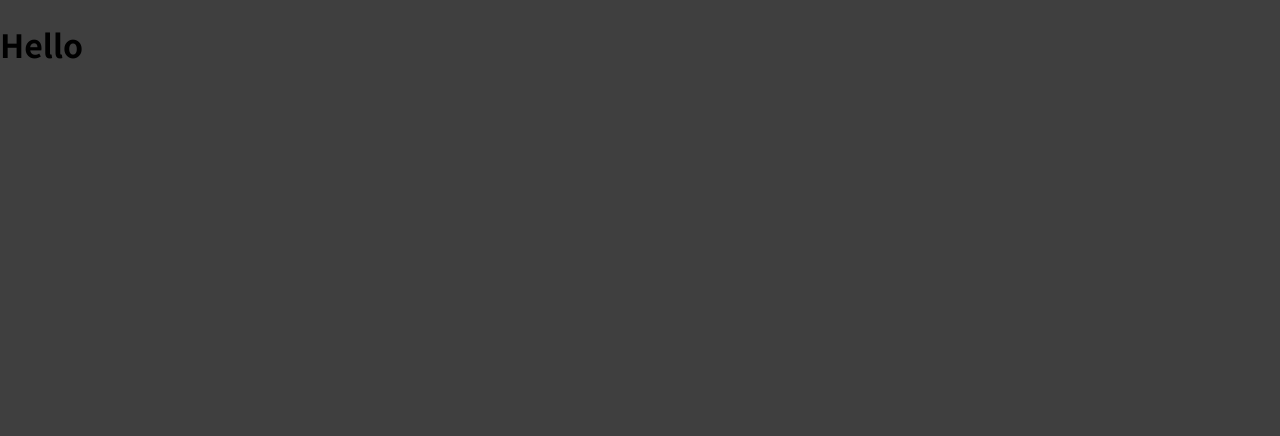
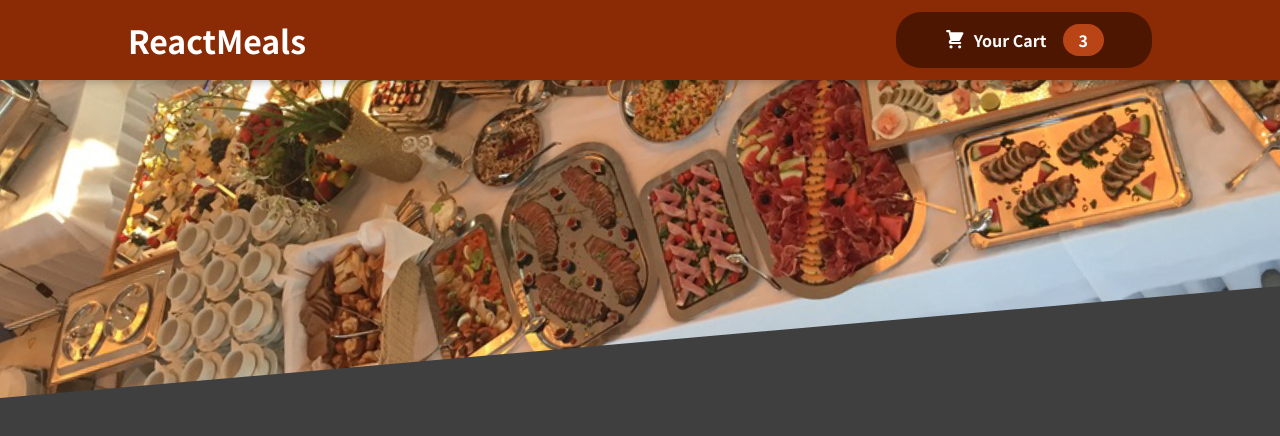
Before and after one commit to Isaias-tech/food-order-v2, a React (Create React App) app: page / in a window 1280 px wide. Shown: the top 436 px of the page. Built offline with nearby package versions, Linux system fonts and the light colour scheme.

Commit message:
Header structure and css added

```diff
--- a/src/App.js
+++ b/src/App.js
@@ -1,10 +1,11 @@
-import React from 'react';
+import React, { Fragment } from 'react';
+import Header from './Components/Header/Header';
 
 const App = () => {
     return (
-        <div>
-            <h1>Hello</h1>
-        </div>
+        <Fragment>
+            <Header />
+        </Fragment>
     );
 }
 
--- /dev/null
+++ b/src/Components/Cart/CartIcon.js
@@ -0,0 +1,13 @@
+const CartIcon = () => {
+    return (
+        <svg
+            xmlns='http://www.w3.org/2000/svg'
+            viewBox='0 0 20 20'
+            fill='currentColor'
+        >
+            <path d='M3 1a1 1 0 000 2h1.22l.305 1.222a.997.997 0 00.01.042l1.358 5.43-.893.892C3.74 11.846 4.632 14 6.414 14H15a1 1 0 000-2H6.414l1-1H14a1 1 0 00.894-.553l3-6A1 1 0 0017 3H6.28l-.31-1.243A1 1 0 005 1H3zM16 16.5a1.5 1.5 0 11-3 0 1.5 1.5 0 013 0zM6.5 18a1.5 1.5 0 100-3 1.5 1.5 0 000 3z' />
+        </svg>
+    );
+}
+
+export default CartIcon;
--- a/src/Components/Header/Header.js
+++ b/src/Components/Header/Header.js
@@ -0,0 +1,20 @@
+import React, { Fragment } from 'react';
+import classes from './Header.module.css';
+import mealImage from '../../Assets/meals.jpg';
+import HeaderCartButton from './HeaderCartButton';
+
+const Header = () => {
+    return (
+        <Fragment>
+            <header className={classes.header}>
+                <h1>ReactMeals</h1>
+                <HeaderCartButton />
+            </header>
+            <div className={classes['main-image']}>
+                <img src={mealImage} alt="Meals" />
+            </div>
+        </Fragment>
+    );
+}
+
+export default Header;
--- a/src/Components/Header/HeaderCartButton.js
+++ b/src/Components/Header/HeaderCartButton.js
@@ -0,0 +1,19 @@
+import React from 'react';
+import classes from './HeaderCartButton.module.css';
+import CartIcon from '../Cart/CartIcon';
+
+const HeaderCartButton = () => {
+    return (
+        <button className={classes.button}>
+            <span className={classes.icon}>
+                <CartIcon />
+            </span>
+            <span>
+                Your Cart
+            </span>
+            <span className={classes.badge}>3</span>
+        </button>
+    );
+}
+
+export default HeaderCartButton;
```
Also changed, not shown: 1 other file (tests, documents, lock files or other folders).
